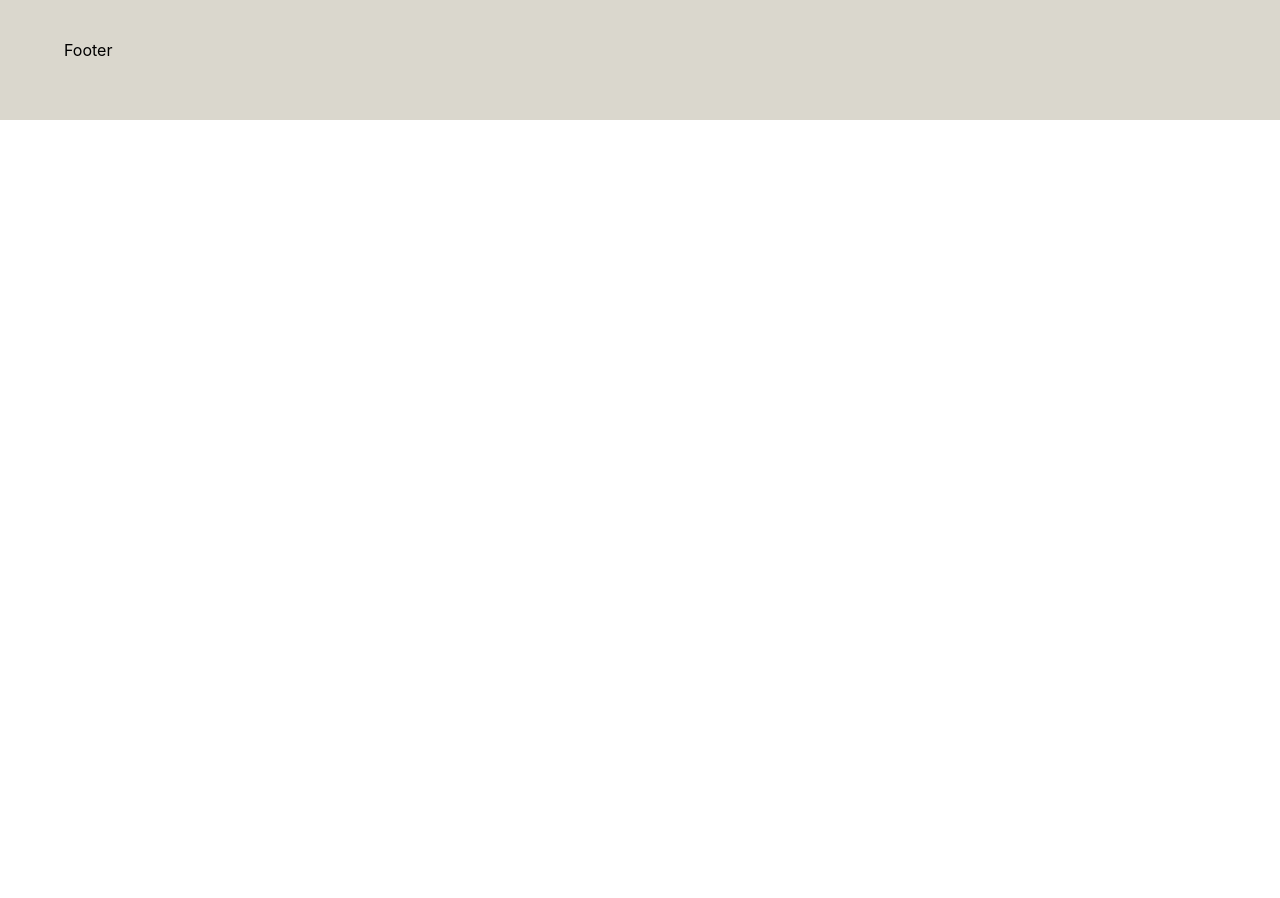
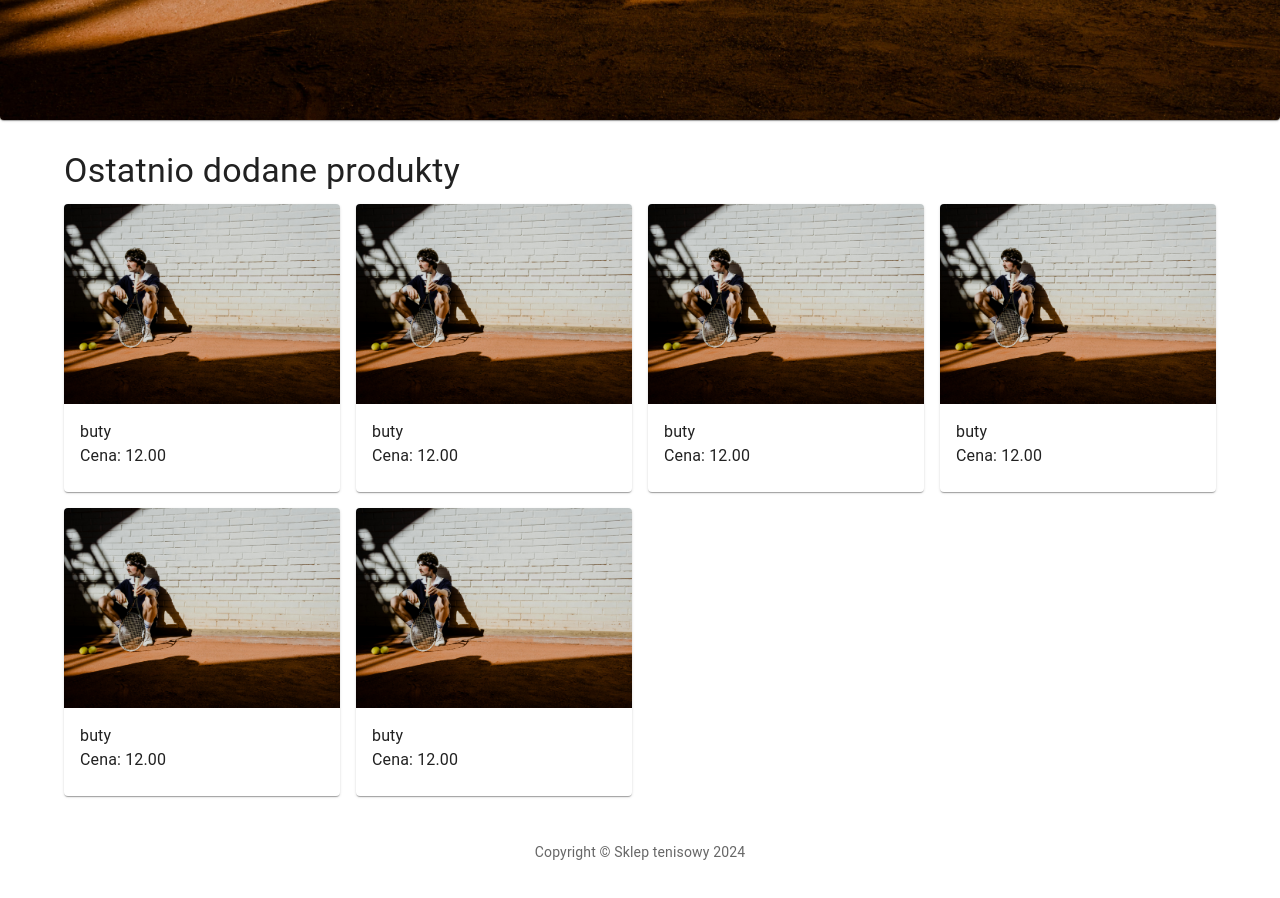
Before and after one commit to Ikar17/tennis_shopping_app, a React (Create React App) app in the folder frontend/: page / in a window 1280 px wide. Shown: the part 680-1578 px from the top of the page. Before the commit the page ends 800 px from the top, so only its background shows below. Built offline with nearby package versions, Linux system fonts and the light colour scheme; the HTML template or start-up script is replaced by a standard one.

Commit message:
Working on the main page

```diff
--- a/frontend/package.json
+++ b/frontend/package.json
@@ -5,6 +5,7 @@
   "dependencies": {
     "@emotion/react": "^11.11.4",
     "@emotion/styled": "^11.11.5",
+    "@fontsource/roboto": "^5.0.13",
     "@mui/icons-material": "^5.15.15",
     "@mui/material": "^5.15.15",
     "@testing-library/jest-dom": "^5.17.0",
--- a/frontend/src/components/Footer/Footer.tsx
+++ b/frontend/src/components/Footer/Footer.tsx
@@ -1,10 +1,22 @@
-import { Container } from "@mui/material";
+import { Container, Typography } from "@mui/material";
 
 
 export default function Footer(){
     return(
-        <Container maxWidth="lg">
-            Footer
+        <Container
+            maxWidth="lg"
+            sx = {{
+                display: "flex",
+                justifyContent: "center",
+                alignItems: "center",
+                height: "14vh",
+                gap: "2px"
+            }}
+        >
+            <Typography variant="body2" color="text.secondary" align="center">
+                {'Copyright © Sklep tenisowy '}
+                {new Date().getFullYear()}
+            </Typography>
         </Container>
     )
 }
--- a/frontend/src/pages/MainPage/MainPage.tsx
+++ b/frontend/src/pages/MainPage/MainPage.tsx
@@ -1,15 +1,62 @@
-import { Container } from '@mui/material';
+import { Box, Button, Card, CardActionArea, CardContent, CardMedia, Container, Grid, Paper, Typography } from '@mui/material';
+import baner from "../../assets/baner.jpg";
 import React from 'react';
+import { data } from './temporaryData';
 
 export default function MainPage(){
     return(
+        <Box>
+            <Paper
+                sx={{
+                    height: "90vh",
+                    width: "100%",
+                    backgroundImage: `url(${baner})`,
+                    backgroundSize: "cover",
+                    backgroundRepeat: "no-repeat",
+                    backgroundPositionY: "center"
+                }}
+            />
             <Container
                 maxWidth="lg"
                 sx={{
                     minHeight: "80vh",
+                    pt: "30px"
                 }}
             >
-            Products
+                <Typography
+                    component="h2"
+                    variant="h4"
+                    color="text.primary"
+                    gutterBottom
+                >
+                    Ostatnio dodane produkty
+                </Typography>
+                <Grid container spacing={2}>
+                    { data.map((product, index) => (
+                        <Grid item xs={12} sm={6} md={3} key={ index }>
+                            <CardActionArea component="a">
+                                <Card>
+                                    <CardMedia
+                                        sx={{ height: 200 }}
+                                        image={ product.image }
+                                        title={ product.name }
+                                    >
+                                        <Button />
+                                    </CardMedia>
+                                    <CardContent>
+                                        <Typography>
+                                            { product.name }
+                                        </Typography>
+                                        <Typography>
+                                            Cena: { product.price }
+                                        </Typography>
+                                    </CardContent>
+                                </Card>
+                            </CardActionArea>
+                        </Grid>
+                    ))}
+                </Grid>
             </Container>
+        </Box>
     )
 }
--- /dev/null
+++ b/frontend/src/pages/MainPage/temporaryData.js
@@ -0,0 +1,35 @@
+import baner from "../../assets/baner.jpg";
+
+export const data = [
+    {
+        name : "buty",
+        price : "12.00",
+        image : baner
+    },
+    {
+        name : "buty",
+        price : "12.00",
+        image : baner
+    },
+    {
+        name : "buty",
+        price : "12.00",
+        image :  baner
+    },
+    {
+        name : "buty",
+        price : "12.00",
+        image :  baner
+    },
+    {
+        name : "buty",
+        price : "12.00",
+        image : baner
+    },
+    {
+        name : "buty",
+        price : "12.00",
+        image :  baner
+    }
+
+]
```
Also changed, not shown: frontend/src/assets/baner.jpg (added), 1 other file (tests, documents, lock files or other folders). Lines whose indentation alone changed are shown as unchanged.
